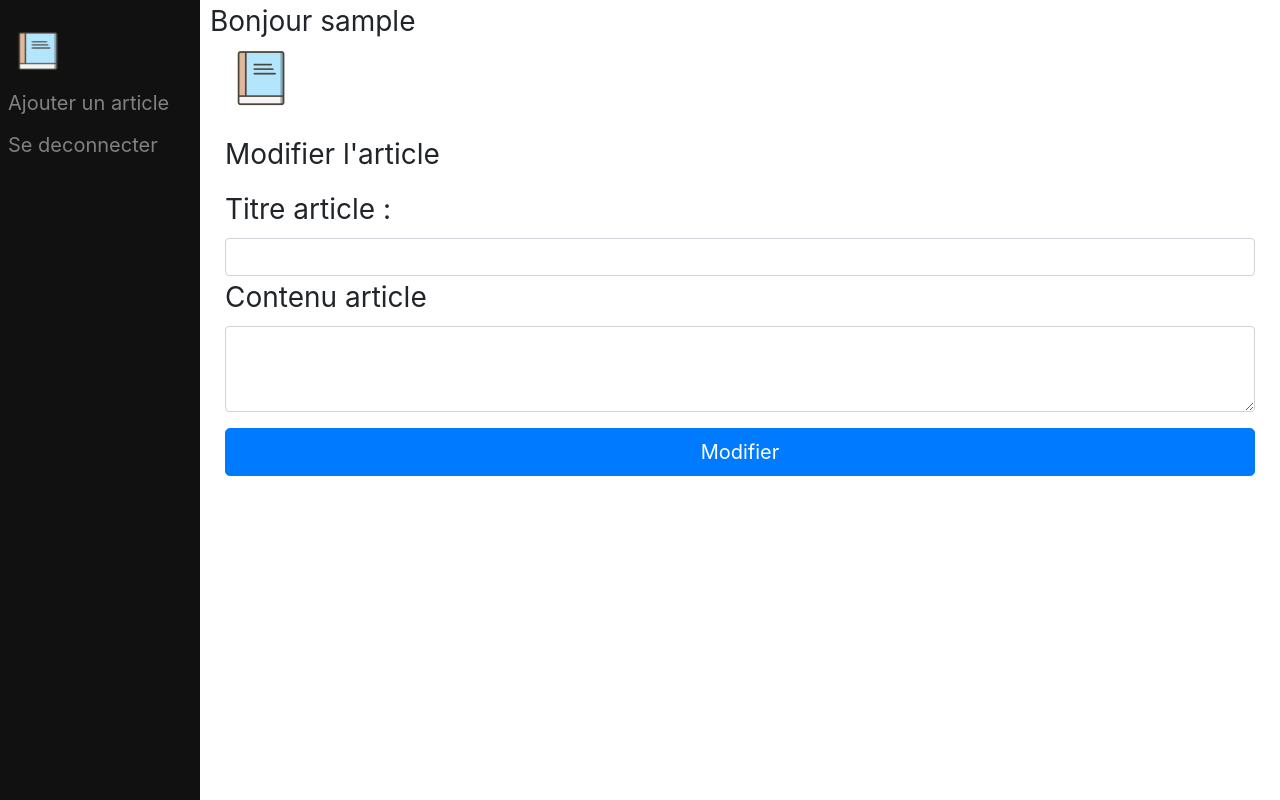
After one commit to medlamrani/Blog-Ecrivain, a PHP site: template views/updatePost.php in a window 1280 px wide. The commit adds this page. Run offline with PHP 8.4, Linux system fonts and the light colour scheme; the template is opened without the code that fills it, so the values that code supplies are empty; the visitor is signed in with stand-in values (Sample User, id 1); some libraries are stand-ins or nearby versions.

Commit message:
update work

```diff
--- a/index.php
+++ b/index.php
@@ -87,6 +87,11 @@ try
             $admin->addPost();
         }
 
+        elseif($_GET['action'] == 'updatePost')
+        {
+            $admin->updatePost($_GET['id']);
+        }
+
         elseif($_GET['action'] == 'deletePost')
         {
             if(isset($_GET['id']))
--- a/lib/Model/PostManager.php
+++ b/lib/Model/PostManager.php
@@ -91,7 +91,7 @@ class PostManager  extends DBConnect
     {
         if($post->isValid())
         {
-            $this->addPost($post);
+            $post->isNew() ? $this->addPost($post) : $this->updatePost($post);
         }
         else
         {
--- a/public/js/main.js
+++ b/public/js/main.js
@@ -1,3 +1,3 @@
 tinymce.init({
-    selector: '#contain'
+    selector: '#content'
     });
--- a/views/administration.php
+++ b/views/administration.php
@@ -29,7 +29,7 @@
             <a href="index.php?action=post&amp;id=<?= $post->id() ?>"><?= $post->title() ?></a>
       </h4>
       <p><?= nl2br($content) ?> </p>
-      <a href="#" class="btn btn-primary btn-lg active" role="button" aria-pressed="true">Modifier</a>
+      <a href="index.php?action=updatePost&amp;id=<?= $post->id() ?>" class="btn btn-primary btn-lg active" role="button" aria-pressed="true">Modifier</a>
       <a href="index.php?action=deletePost&amp;id=<?= $post->id() ?>" class="btn btn-secondary btn-lg active" role="button" aria-pressed="true">Supprimer</a>
 
 
--- /dev/null
+++ b/views/updatePost.php
@@ -0,0 +1,26 @@
+<?php ob_start(); ?>
+<?php
+      echo 'Bonjour '. $_SESSION['username'];
+      ?>
+    <div class="newpost">
+        <div class="container-fluid">
+            <form action="?action=updatePost&amp;id=<?= $_GET['id'] ?>" method="post" class="form-signin">
+                <img class="mb-4" src="public/images/booki.png" width="72" height="72">
+                <h1 class="h3 mb-3 font-weight-normal">Modifier l'article</h1>
+
+                <label for="title" >Titre article :</label>
+                <input type="text" name="title" class="form-control" value="<?php if (isset($post)) echo $post->title(); ?>"/>
+
+                <label for="contain" >Contenu article </label>
+                <textarea class="form-control" id="content" name="content" rows="3" value="<?php if (isset($post)) echo $post->contain(); ?>"></textarea>
+
+
+                <input type="submit" value="Modifier" name="updatePost" class="btn btn-lg btn-primary btn-block mt-3"/>
+            </form>
+        </div>
+    </div>
+
+
+<?php $content = ob_get_clean(); ?>
+
+<?php require(__DIR__ . "/templates/adminLayout.php"); ?>
```
Also changed, not shown: controller/adminController.php (+30 -0 lines).
